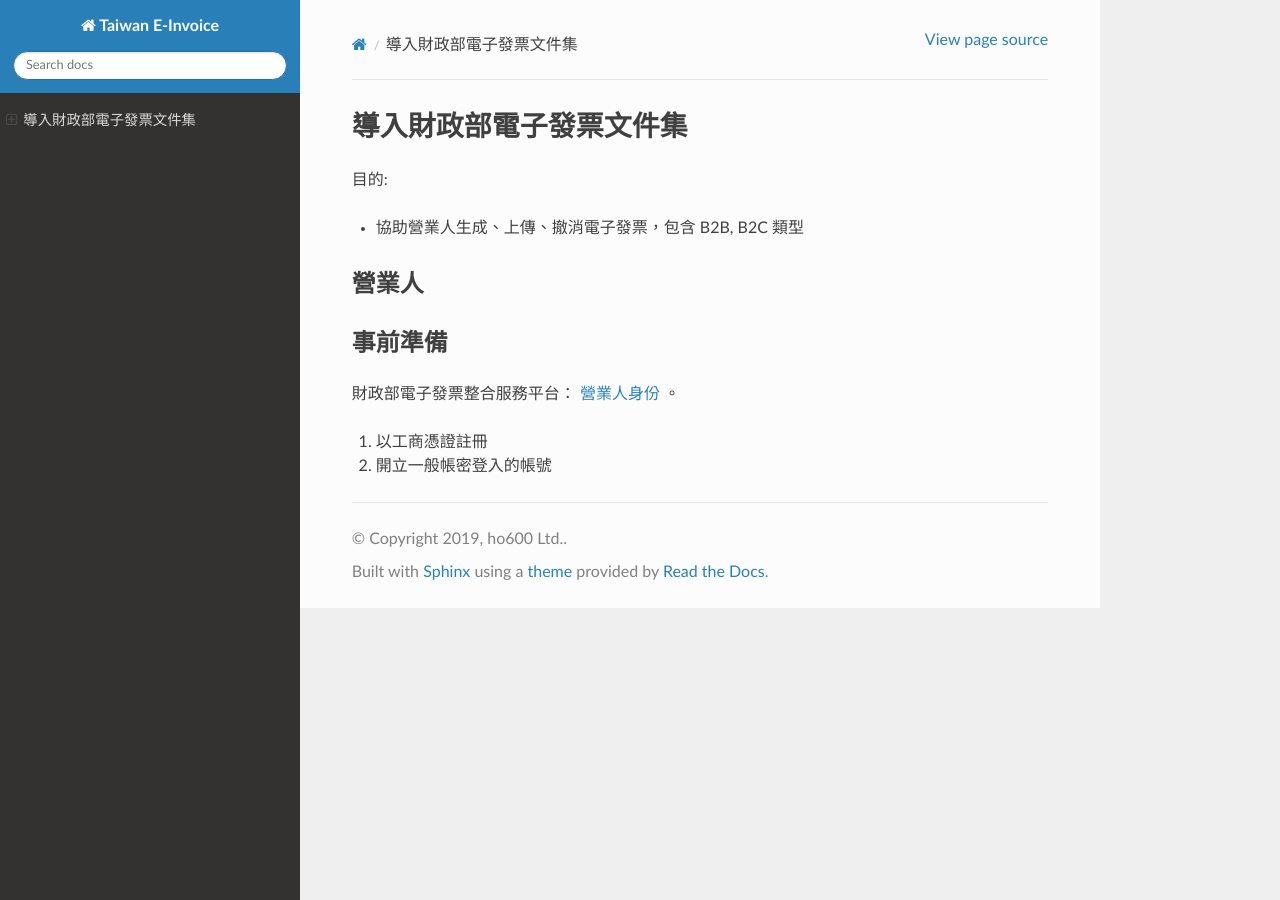
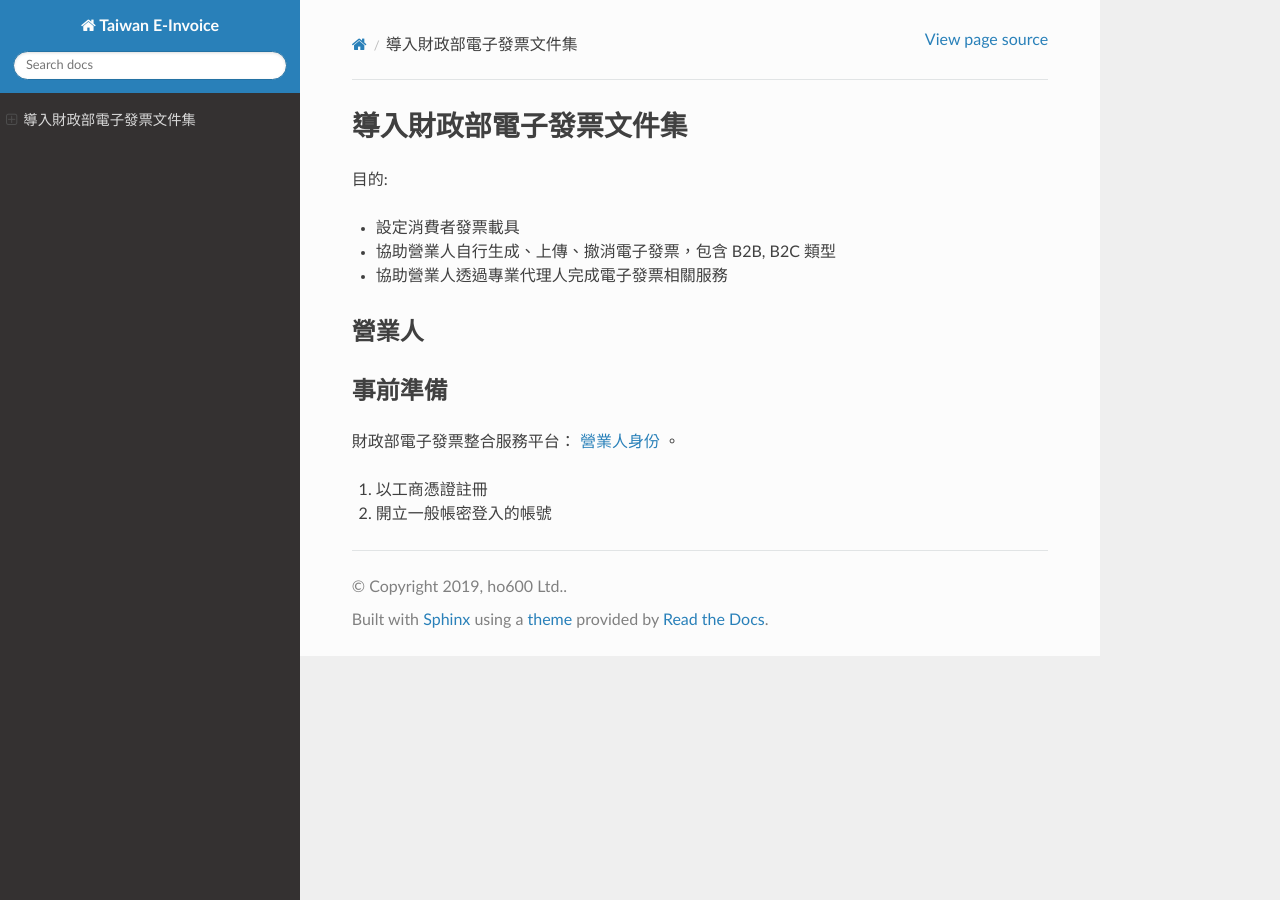
Before and after one commit to ho600-ltd/django-taiwan-einvoice, a Sphinx documentation site: the page built from docs/index.rst, in a window 1280 px wide. Built offline with Sphinx 7.4.7 and the Read the Docs theme 2.0.0, drawn with Linux system fonts in a browser that asks for light colours.

Commit message:
more objects @master]

```diff
--- a/docs/index.rst
+++ b/docs/index.rst
@@ -3,7 +3,9 @@
 
 目的:
 
-* 協助營業人生成、上傳、撤消電子發票，包含 B2B, B2C 類型
+* 設定消費者發票載具
+* 協助營業人自行生成、上傳、撤消電子發票，包含 B2B, B2C 類型
+* 協助營業人透過專業代理人完成電子發票相關服務
 
 營業人
 --------------------------------------------------------------------------------
```
